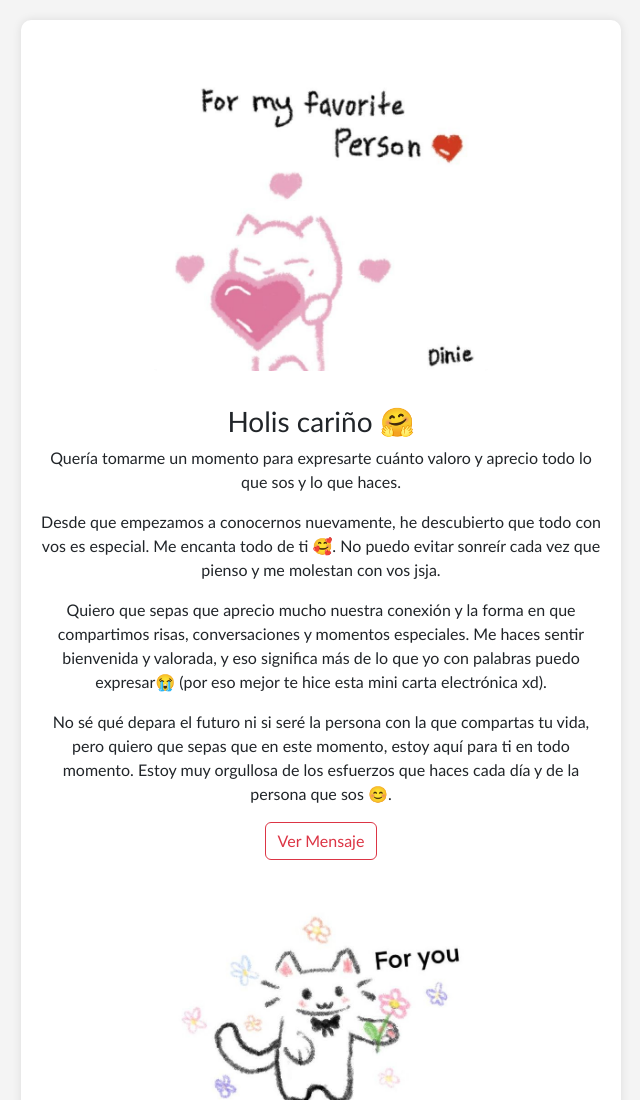
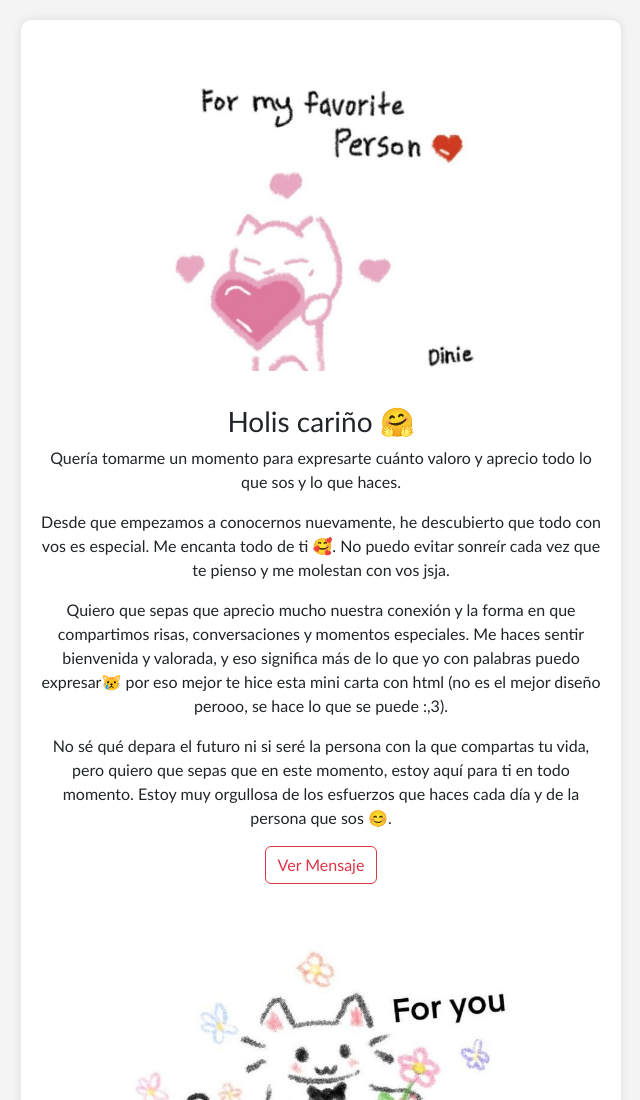
Before and after one commit to quxly4/-, a plain HTML site: page index.html in a window 1280 px wide. Shown: the top 1100 px of the page, without its empty margins (319-959 px from the left). Drawn offline with nearby package versions, Linux system fonts and the light colour scheme.

Commit message:
Add files via upload

```diff
--- a/index.html
+++ b/index.html
@@ -68,8 +68,8 @@
         <br>
         <h3>Holis cariño 🤗 </h3>
         <p>Quería tomarme un momento para expresarte cuánto valoro y aprecio todo lo que sos y lo que haces.</p>
-        <p>Desde que empezamos a conocernos nuevamente, he descubierto que todo con vos es especial. Me encanta todo de ti 🥰. No puedo evitar sonreír cada vez que pienso y me molestan con vos jsja.</p>
-        <p>Quiero que sepas que aprecio mucho nuestra conexión y la forma en que compartimos risas, conversaciones y momentos especiales. Me haces sentir bienvenida y valorada, y eso significa más de lo que yo con palabras puedo expresar😭 (por eso mejor te hice esta mini carta electrónica xd).</p>
+        <p>Desde que empezamos a conocernos nuevamente, he descubierto que todo con vos es especial. Me encanta todo de ti 🥰. No puedo evitar sonreír cada vez que te pienso y me molestan con vos jsja.</p>
+        <p>Quiero que sepas que aprecio mucho nuestra conexión y la forma en que compartimos risas, conversaciones y momentos especiales. Me haces sentir bienvenida y valorada, y eso significa más de lo que yo con palabras puedo expresar😿 por eso mejor te hice esta mini carta con html (no es el mejor diseño perooo, se hace lo que se puede :,3).</p>
         <p>No sé qué depara el futuro ni si seré la persona con la que compartas tu vida, pero quiero que sepas que en este momento, estoy aquí para ti en todo momento. Estoy muy orgullosa de los esfuerzos que haces cada día y de la persona que sos 😊.</p>
         <button class="btn btn-outline-danger" onclick="mostrarMensaje()">Ver Mensaje</button>
         <br>
@@ -79,7 +79,7 @@
             <br> Gracias por ser tan increíble, te amo mucho cariño 🥺 <span class="heart">♡</span>
         </p>
 
-        <img src="media/pin1.jpeg" alt="Imagen" width="60%">
+        <img src="media/pin1.jpeg" alt="Imagen" width="80%">
     </center>
 </div>
 
```
